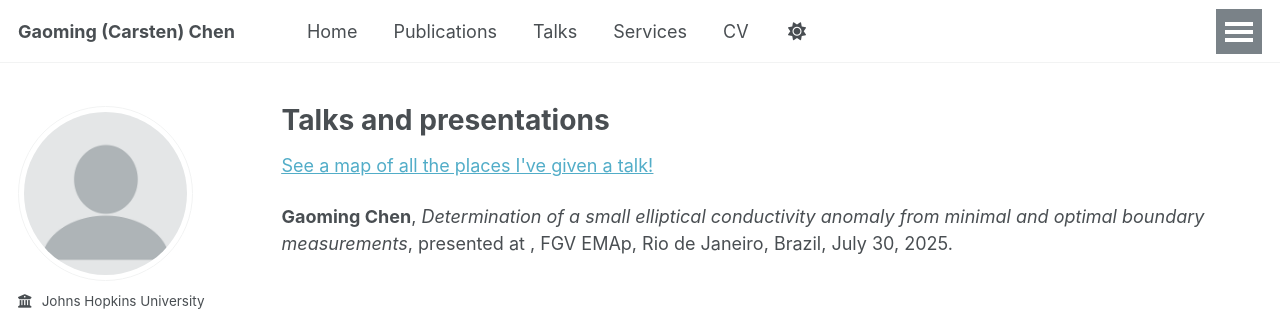
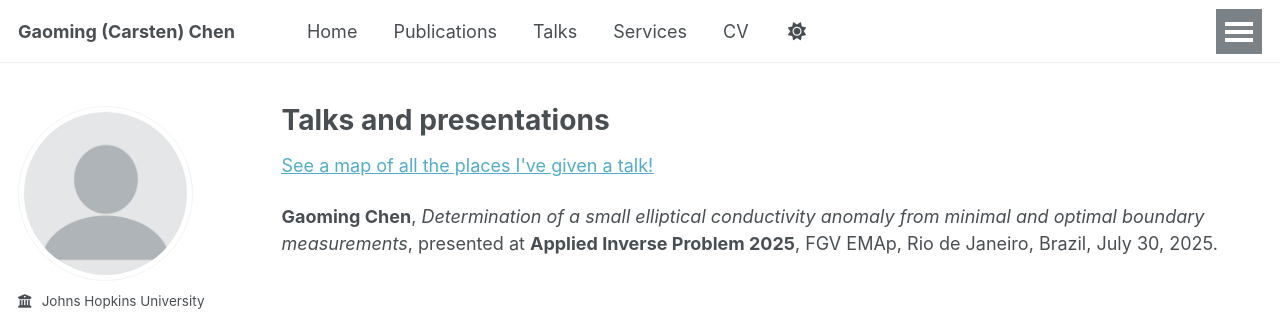
Before and after one commit to CarstenChen92/CarstenChen92.github.io, a Jekyll site: the page built from _pages/talks.html, in a window 1280 px wide, cut to the strip 0-312 px from the top of the page. Built offline with Jekyll 4.4.1, drawn with Linux system fonts in a browser that asks for light colours; some web fonts are replaced; some of the changed lines change nothing that is shown.

```diff
--- a/_includes/archive-single-talk.html
+++ b/_includes/archive-single-talk.html
@@ -17,7 +17,7 @@
     <p class="archive__item-citation" itemprop="description">
       {% if post.authors %}<strong>{{ post.authors }}</strong>, {% endif %}
       {% if post.title %}<i>{{ post.title }}</i>, {% endif %}
-      {% if post.venue %}presented at <strong>{{ post.event }}</strong>, {% endif %}
+      {% if post.venue %}presented at <strong>{{ post.venue }}</strong>, {% endif %}
       {% if post.location %}{{ post.location }}, {% endif %}
       {% if post.day %}{{ post.day }}.{% endif %}
       {% if post.link %}<a href="{{ post.link }}" target="_blank"><i class="fa fa-external-link"></i></a>{% endif %}
```
Also changed, not shown: 1 other file.
